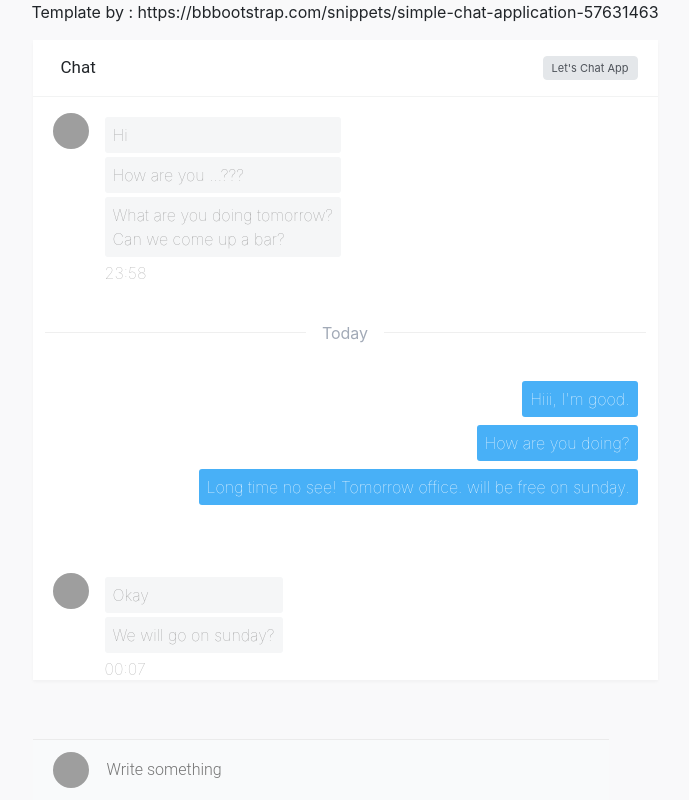
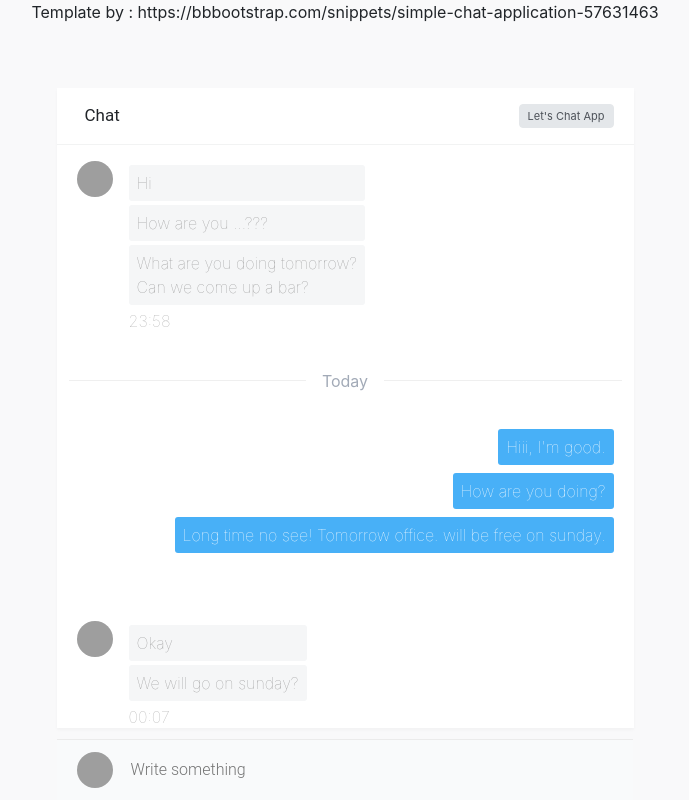
Before and after one commit to saturdayclass/chat-wae, a React (Create React App) app: page / in a window 1280 px wide. Shown: the whole page, without its empty margins (295-984 px from the left). Built offline with nearby package versions, Linux system fonts and the light colour scheme; grey boxes are pictures that could not be loaded.

Commit message:
update: fixing padding

```diff
--- a/src/views/home.jsx
+++ b/src/views/home.jsx
@@ -5,7 +5,7 @@ function Home() {
         Template by :
         https://bbbootstrap.com/snippets/simple-chat-application-57631463
       </p>
-
+      <div className="padding">
         <div className="row d-flex justify-content-center">
           <div className="col-md-6">
             <div className="card card-bordered">
@@ -178,6 +178,7 @@ function Home() {
           </div>
         </div>
       </div>
+    </div>
   );
 }
 
```
Lines whose indentation alone changed are shown as unchanged.
